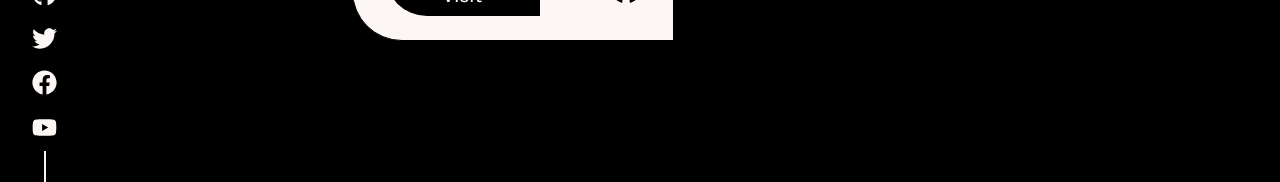
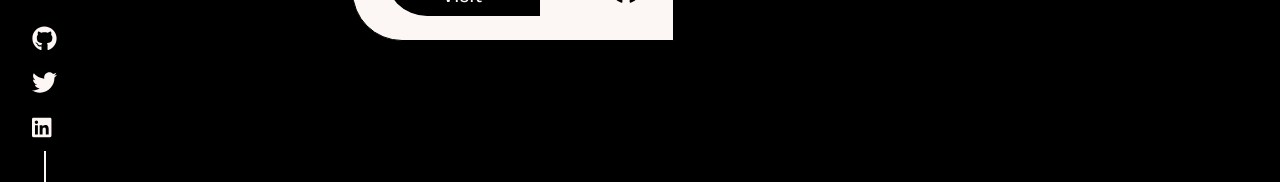
Before and after one commit to Hotragn/Hotragn_portfolio.com, a React (Create React App) app: page /work in a window 1280 px wide. Shown: the part 521-703 px from the top of the page. Built offline with nearby package versions, Linux system fonts and the light colour scheme.

Commit message:
fixed facebook

```diff
--- a/src/components/AllSvgs.js
+++ b/src/components/AllSvgs.js
@@ -55,31 +55,13 @@ export const Twitter = (props) => {
       )
 }
 
-export const Facebook = (props) => {
-    return (
-        <svg
-          aria-hidden="true"
-          data-prefix="fab"
-          data-icon="facebook"
-          className="prefix__svg-inline--fa prefix__fa-facebook prefix__fa-w-16"
-          xmlns="http://www.w3.org/2000/svg"
-          viewBox="0 0 512 512"
-          {...props}
-        >
-          <path
-            fill={props.fill}
-            d="M504 256C504 119 393 8 256 8S8 119 8 256c0 123.78 90.69 226.38 209.25 245V327.69h-63V256h63v-54.64c0-62.15 37-96.48 93.67-96.48 27.14 0 55.52 4.84 55.52 4.84v61h-31.28c-30.8 0-40.41 19.12-40.41 38.73V256h68.78l-11 71.69h-57.78V501C413.31 482.38 504 379.78 504 256z"
-          />
-        </svg>
-      )
-}
 
 export const Linkedin = (props) => {
     return (
         <svg
           aria-hidden="true"
           data-prefix="fab"
-          data-icon="youtube"
+          data-icon="linkedin"
           className="prefix__svg-inline--fa prefix__fa-youtube prefix__fa-w-18"
           xmlns="http://www.w3.org/2000/svg"
           viewBox="0 0 576 512"
@@ -87,7 +69,7 @@ export const Linkedin = (props) => {
         >
           <path
             fill={props.fill}
-            d="M549.655 124.083c-6.281-23.65-24.787-42.276-48.284-48.597C458.781 64 288 64 288 64S117.22 64 74.629 75.486c-23.497 6.322-42.003 24.947-48.284 48.597-11.412 42.867-11.412 132.305-11.412 132.305s0 89.438 11.412 132.305c6.281 23.65 24.787 41.5 48.284 47.821C117.22 448 288 448 288 448s170.78 0 213.371-11.486c23.497-6.321 42.003-24.171 48.284-47.821 11.412-42.867 11.412-132.305 11.412-132.305s0-89.438-11.412-132.305zm-317.51 213.508V175.185l142.739 81.205-142.739 81.201z"
+            d="M416 32H31.9C14.3 32 0 46.5 0 64.3v383.4C0 465.5 14.3 480 31.9 480H416c17.6 0 32-14.5 32-32.3V64.3c0-17.8-14.4-32.3-32-32.3zM135.4 416H69V202.2h66.5V416zm-33.2-243c-21.3 0-38.5-17.3-38.5-38.5S80.9 96 102.2 96c21.2 0 38.5 17.3 38.5 38.5 0 21.3-17.2 38.5-38.5 38.5zm282.1 243h-66.4V312c0-24.8-.5-56.7-34.5-56.7-34.6 0-39.9 27-39.9 54.9V416h-66.4V202.2h63.7v29.2h.9c8.9-16.8 30.6-34.5 62.9-34.5 67.2 0 79.7 44.3 79.7 101.9V416z"
           />
         </svg>
       )
--- a/src/subComponents/SocialIcons.js
+++ b/src/subComponents/SocialIcons.js
@@ -2,7 +2,7 @@ import { motion } from "framer-motion";
 import React from "react";
 // import { NavLink } from 'react-router-dom'
 import styled from "styled-components";
-import { Facebook, Github, Twitter, Linkedin} from "../components/AllSvgs";
+import { Github, Twitter, Linkedin} from "../components/AllSvgs";
 import { DarkTheme } from "../components/Themes";
 
 const Icons = styled.div`
@@ -67,24 +67,7 @@ const SocialIcons = (props) => {
           />
         </a>
       </motion.div>
-      <motion.div
-        initial={{scale:0 }}
-        animate={{ scale: [0, 1, 1.5, 1] }}
-        transition={{ type: "spring", duration: 1, delay: 1.4 }}
-      >
-        <a
-          style={{ color: "inherit" }}
-          target="_blank"
-          rel="noreferrer"
-          href={"https://facebook.com/hotragn"}
-        >
-          <Facebook
-            width={25}
-            height={25}
-            fill={props.theme === "dark" ? DarkTheme.text : DarkTheme.body}
-          />
-        </a>
-      </motion.div>
+
       <motion.div
         initial={{scale:0 }}
         animate={{ scale: [0, 1, 1.5, 1] }}
```
Also changed, not shown: src/assets/svg/facebook-brands.svg (deleted).
